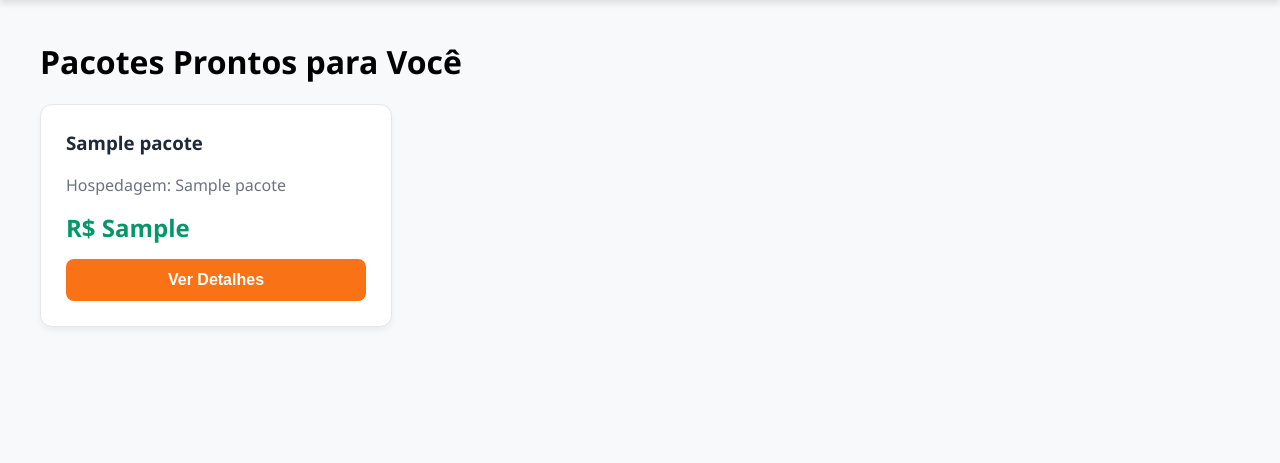
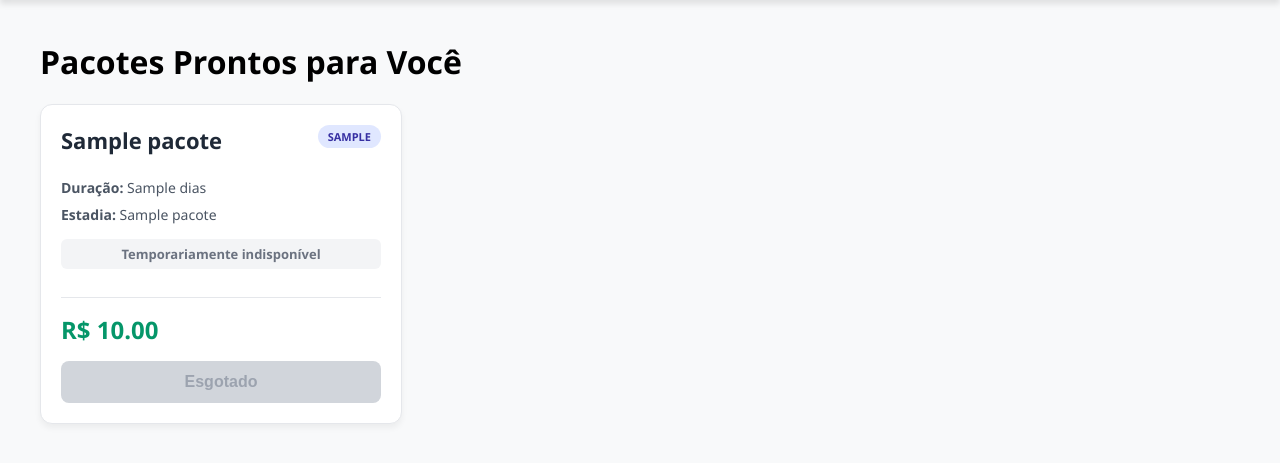
Before and after one commit to DerickSchereder/Projeto-Final-Banco-de-dados, a Flask app: page / in a window 1280 px wide. Shown: the part 63-526 px from the top of the page. Run offline with Flask 3, Linux system fonts and the light colour scheme; a database or web service that is not in the repository returns one stand-in record (values such as "Sample title"); some libraries are stand-ins or nearby versions.

Commit message:
consulta pacotes comercializaveis

```diff
--- a/app.py
+++ b/app.py
@@ -23,12 +23,25 @@ def pacotes():
     conn = obter_conexao()
     cursor = conn.cursor()
 
-    # Busca os pacotes no banco
+    # Busca todos pacotes e checa a disponibilidade cruzando com as views de voos
     cursor.execute("""
-        SELECT id_pacote, nome_cidade, nome_hotel, preco_pacote
-        FROM Pacotes
-        JOIN Cidade USING (id_cidade)
-        JOIN Hoteis USING (id_hotel);
+        SELECT
+            p.id_pacote,
+            cid.nome_cidade,
+            h.nome_hotel,
+            p.categoria_pacote,
+            p.duracao_pacote,
+            p.preco_pacote,
+            CASE
+                WHEN vd_ida.id_rota_viagem IS NOT NULL AND vd_volta.id_rota_viagem IS NOT NULL
+                THEN 1 ELSE 0
+            END as disponivel
+        FROM Pacotes p
+        JOIN Cidade cid ON p.id_cidade = cid.id_cidade
+        JOIN Hoteis h ON p.id_hotel = h.id_hotel
+        LEFT JOIN viagens_disponiveis vd_ida ON p.id_rota_ida = vd_ida.id_rota_viagem
+        LEFT JOIN viagens_disponiveis vd_volta ON p.id_rota_volta = vd_volta.id_rota_viagem
+        ORDER BY disponivel DESC, p.preco_pacote ASC;
     """)
     dados_pacotes = cursor.fetchall()
 
@@ -36,6 +49,7 @@ def pacotes():
     conn.close()
 
     return render_template('pacotes.html', lista_pacotes=dados_pacotes)
+
 
 # ----------------- ROTA DE VOOS -----------------
 @app.route('/voos', methods=['GET', 'POST'])
--- a/static/css/pacotes.css
+++ b/static/css/pacotes.css
@@ -6,34 +6,112 @@
     margin-top: 20px;
 }
 
+/* O Cartão do Pacote */
 .card-viagem {
     background: white;
     border: 1px solid #e5e7eb;
     border-radius: 12px;
-    padding: 25px;
-    width: 300px;
+    padding: 20px;
+    width: 320px;
     box-shadow: 0 4px 6px rgba(0,0,0,0.05);
     transition: transform 0.2s;
+    display: flex;
+    flex-direction: column;
+    justify-content: space-between;
 }
 
 .card-viagem:hover {
-    transform: translateY(-5px); /* Efeito de pular ao passar o mouse */
+    transform: translateY(-5px);
 }
 
-.card-viagem h3 {
-    margin-top: 0;
+/* Estilo para pacotes indisponíveis (deixa levemente opaco) */
+.card-viagem.indisponivel {
+    opacity: 0.75;
+    background-color: #f9fafb;
+}
+
+.card-header {
+    display: flex;
+    justify-content: space-between;
+    align-items: flex-start;
+    margin-bottom: 15px;
+}
+
+.card-header h3 {
+    margin: 0;
     color: #1f2937;
+    font-size: 22px;
+}
+
+/* Crachá (Badge) de Categoria */
+.badge-categoria {
+    background-color: #e0e7ff;
+    color: #3730a3;
+    padding: 4px 10px;
+    border-radius: 20px;
+    font-size: 11px;
+    font-weight: bold;
+    text-transform: uppercase;
+}
+
+.card-body {
+    margin-bottom: 15px;
+    flex-grow: 1;
+}
+
+.info-item {
+    color: #4b5563;
+    margin: 8px 0;
+    font-size: 14px;
+}
+
+/* Cores dos Status */
+.status-disponivel {
+    color: #059669;
+    font-weight: bold;
+    font-size: 13px;
+    margin-top: 15px;
+    background: #d1fae5;
+    padding: 6px;
+    border-radius: 6px;
+    text-align: center;
+}
+
+.status-indisponivel {
+    color: #6b7280;
+    font-weight: bold;
+    font-size: 13px;
+    margin-top: 15px;
+    background: #f3f4f6;
+    padding: 6px;
+    border-radius: 6px;
+    text-align: center;
+}
+
+.card-footer {
+    border-top: 1px solid #e5e7eb;
+    padding-top: 15px;
+    display: flex;
+    flex-direction: column;
+    align-items: center;
 }
 
 .preco {
-    color: #059669; /* Verde dinheiro */
+    color: #059669;
     font-size: 24px;
     font-weight: 900;
-    margin: 15px 0;
+    margin: 0 0 15px 0;
+    width: 100%;
+    text-align: left;
 }
 
+.card-viagem.indisponivel .preco {
+    color: #6b7280;
+}
+
+/* Botões Customizados */
 .btn-comprar {
-    background-color: #f97316; /* Laranja */
+    background-color: #f97316;
     color: white;
     border: none;
     padding: 12px;
@@ -42,6 +120,14 @@
     font-size: 16px;
     font-weight: bold;
     cursor: pointer;
+    transition: background 0.3s;
 }
 
 .btn-comprar:hover { background-color: #ea580c; }
+
+/* Botão Esgotado */
+.btn-comprar.disabled {
+    background-color: #d1d5db;
+    color: #9ca3af;
+    cursor: not-allowed;
+}
--- a/templates/pacotes.html
+++ b/templates/pacotes.html
@@ -10,9 +10,40 @@
     <h1>Pacotes Prontos para Você</h1>
 
     <div class="grid-pacotes">
+        <!-- LOOP DO BANCO DE DADOS -->
         {% for pacote in lista_pacotes %}
-        <div class="card-viagem">
-            <h3>{{ pacote[1] }}</h3> <p style="color: #6b7280; margin: 0;">Hospedagem: {{ pacote[2] }}</p> <p class="preco">R$ {{ pacote[3] }}</p> <button class="btn-comprar">Ver Detalhes</button>
+
+        <!-- Adiciona a classe 'indisponivel' se o pacote[6] for 0 -->
+        <div class="card-viagem {% if pacote[6] == 0 %}indisponivel{% endif %}">
+
+            <div class="card-header">
+                <h3>{{ pacote[1] }}</h3>
+                <span class="badge-categoria">{{ pacote[3] }}</span>
+            </div>
+
+            <div class="card-body">
+                <p class="info-item"> <strong>Duração:</strong> {{ pacote[4] }} dias</p>
+                <p class="info-item"> <strong>Estadia:</strong> {{ pacote[2] }}</p>
+
+                <!-- Tag visual verde ou cinza baseada na consulta do banco -->
+                {% if pacote[6] == 1 %}
+                    <p class="status-disponivel">✓ Disponível para reserva</p>
+                {% else %}
+                    <p class="status-indisponivel"> Temporariamente indisponível</p>
+                {% endif %}
+            </div>
+
+            <div class="card-footer">
+                <p class="preco">R$ {{ "%.2f"|format(pacote[5]) }}</p>
+
+                <!-- Desativa o botão de compra se não houver voo -->
+                {% if pacote[6] == 1 %}
+                    <button class="btn-comprar">Ver Detalhes</button>
+                {% else %}
+                    <button class="btn-comprar disabled" disabled>Esgotado</button>
+                {% endif %}
+            </div>
+
         </div>
         {% else %}
             <p>Nenhum pacote encontrado no banco de dados.</p>
```
